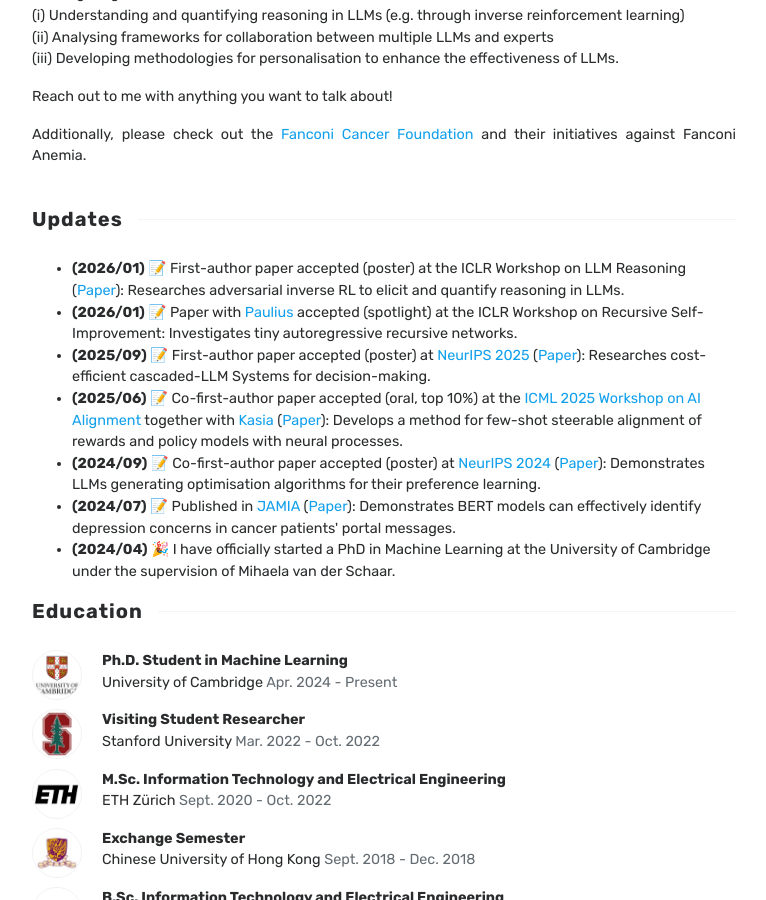
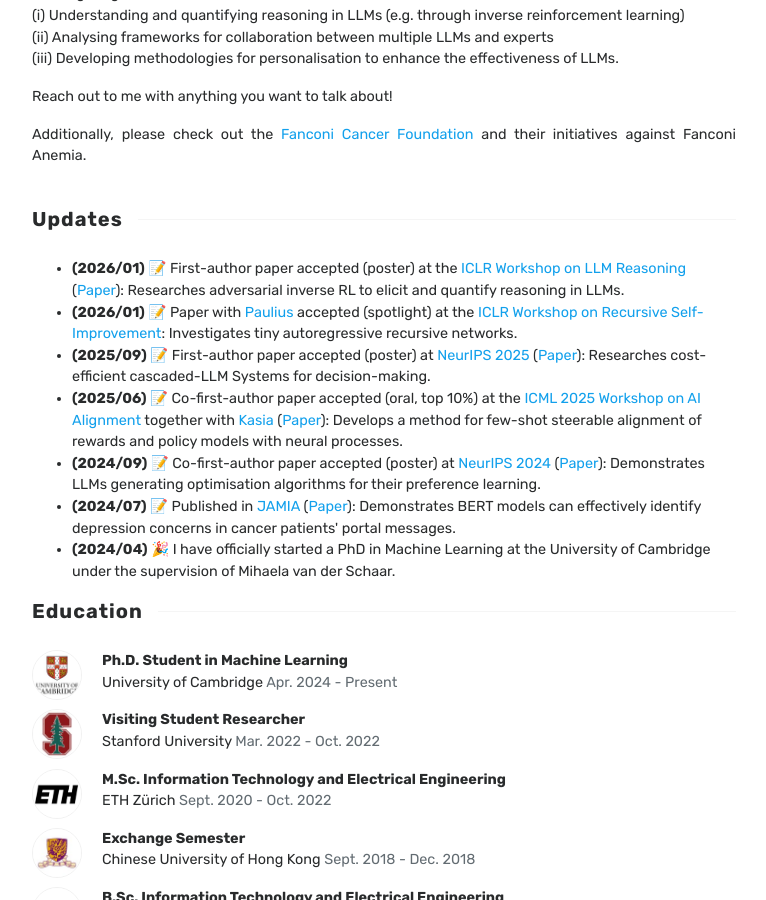
Before and after one commit to fanconic/fanconic.github.io, a Jekyll site: the page built from index.html, in a window 1280 px wide and 900 px high, scrolled down 715 px. Shown: the whole window, without its empty margins (256-1022 px from the left). Built offline with Jekyll 4.4.1, drawn with Linux system fonts in a browser that asks for light colours; the list of posts is cut into pages by our own code; part of the change alters nothing that is shown.

```diff
--- a/index.html
+++ b/index.html
@@ -58,10 +58,11 @@ title: Home
         <div class="wrapintro-title" style="text-align: left; font-size: 0.9em;">
             <h2><span>Updates</span></h2>
             <ul>
-                <li><b>(2026/01)</b> 📝 First-author paper accepted (poster) at the ICLR Workshop on LLM Reasoning (<a href="https://arxiv.org/pdf/2510.01857">Paper</a>):
+                    <li><b>(2026/01)</b> 📝 First-author paper accepted (poster) at the <a
+                            href="https://sites.google.com/view/iclr-2026-llmreasoning">ICLR Workshop on LLM Reasoning</a> (<a href="https://arxiv.org/pdf/2510.01857">Paper</a>):
                     Researches adversarial inverse RL to elicit and quantify reasoning in LLMs.
                 </li>
-                <li><b>(2026/01)</b> 📝 Paper with <a href="https://www.linkedin.com/in/paulius-rauba">Paulius</a> accepted (spotlight) at the ICLR Workshop on Recursive Self-Improvement:
+                <li><b>(2026/01)</b> 📝 Paper with <a href="https://www.linkedin.com/in/paulius-rauba">Paulius</a> accepted (spotlight) at the <a href="https://recursive-workshop.github.io/">ICLR Workshop on Recursive Self-Improvement</a>:
                     Investigates tiny autoregressive recursive networks.
                 </li>
                 <li><b>(2025/09)</b> 📝 First-author paper accepted (poster) at <a
```
